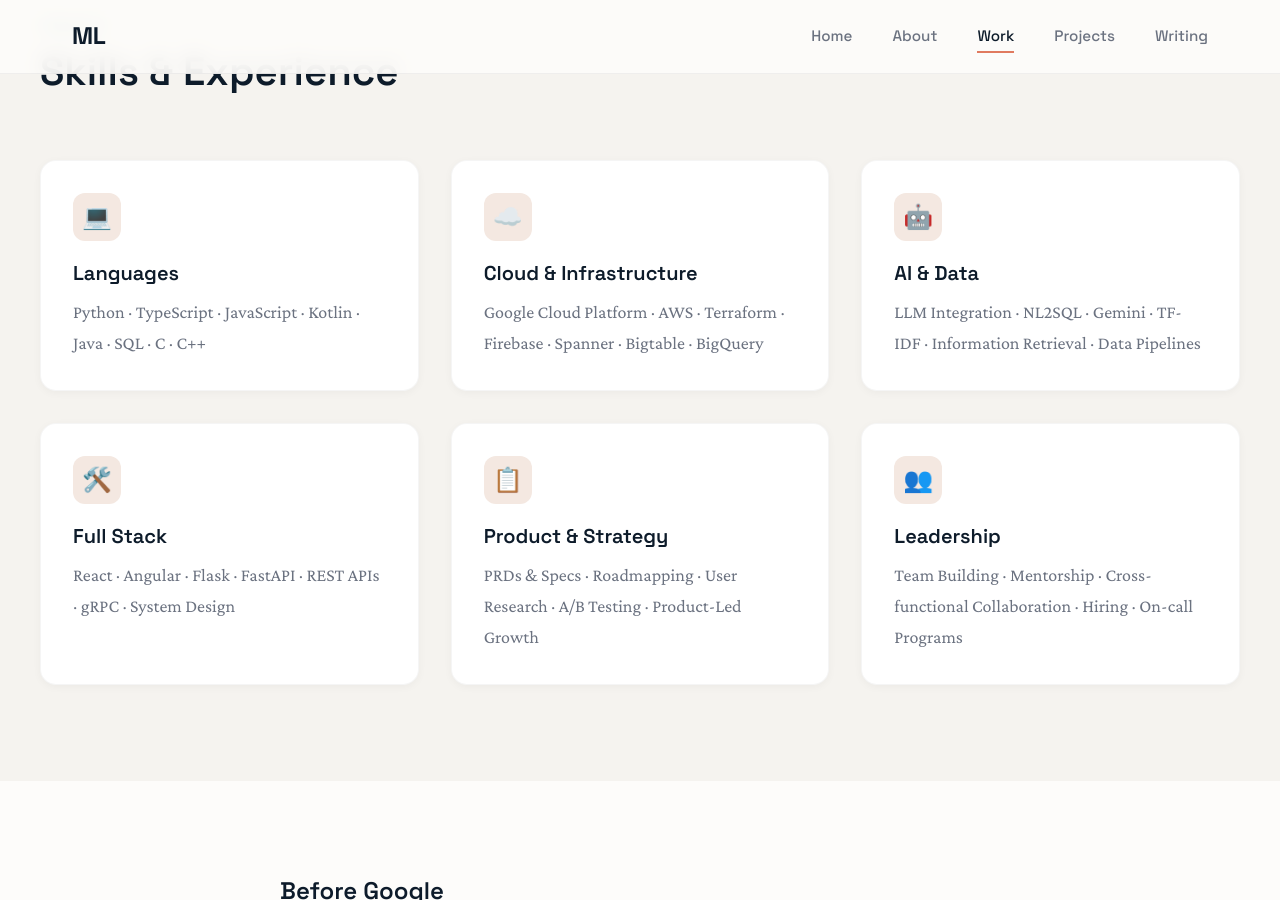
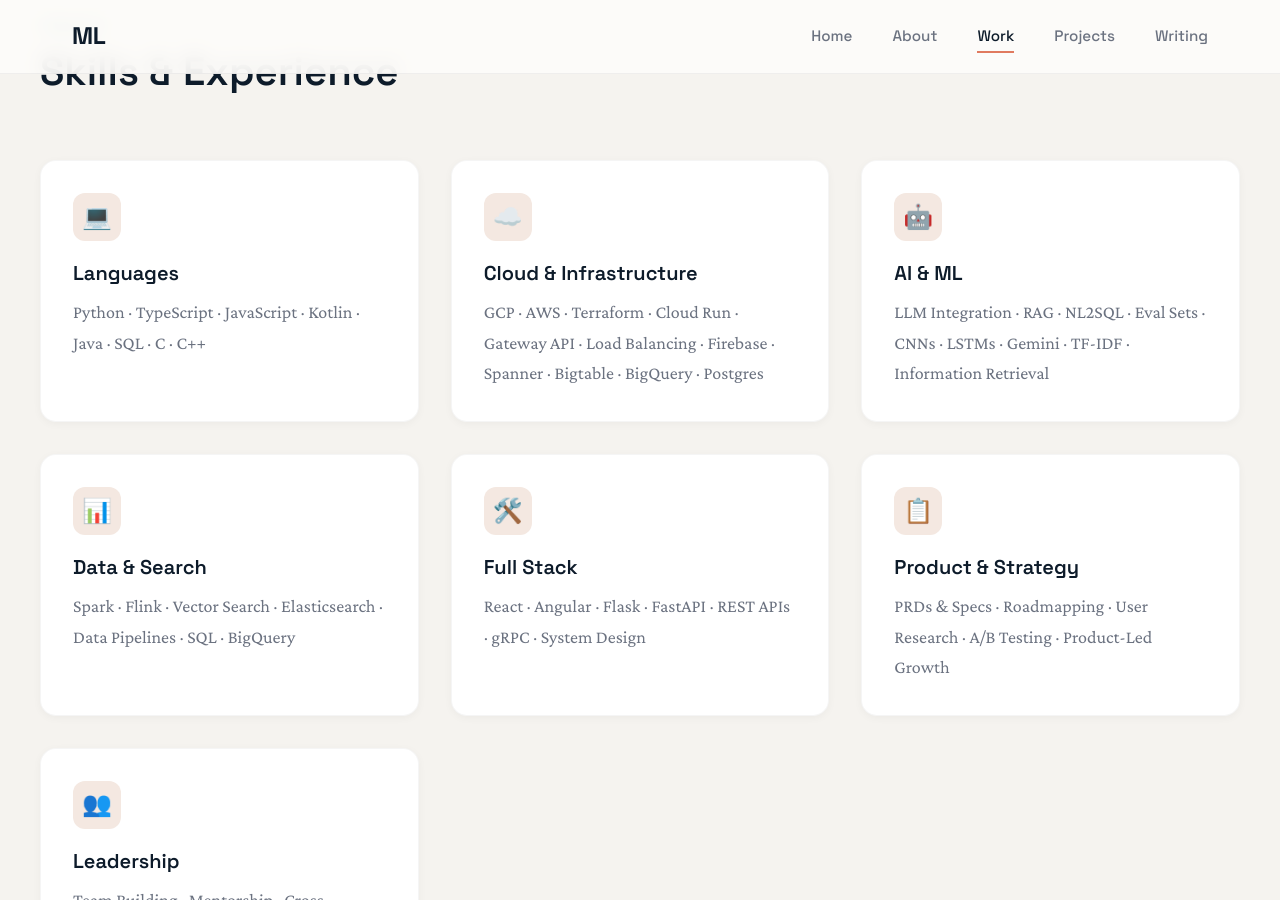
Before and after one commit to Masha-L/masha-l.github.io, a Jekyll site: the page built from work.md, in a window 1280 px wide and 900 px high, scrolled down 2695 px. Built offline with Jekyll 4.4.1, drawn with Linux system fonts in a browser that asks for light colours.

Commit message:
Expand skills: CNNs, LSTMs, RAG, eval sets, Cloud Run, Gateway API, Spark, Flink, Vector Search, Elasticsearch

```diff
--- a/work.md
+++ b/work.md
@@ -122,12 +122,17 @@ permalink: /work/
       <div class="card">
         <div class="card-icon">☁️</div>
         <h3 class="card-title">Cloud & Infrastructure</h3>
-        <p class="card-text">Google Cloud Platform · AWS · Terraform · Firebase · Spanner · Bigtable · BigQuery</p>
+        <p class="card-text">GCP · AWS · Terraform · Cloud Run · Gateway API · Load Balancing · Firebase · Spanner · Bigtable · BigQuery · Postgres</p>
       </div>
       <div class="card">
         <div class="card-icon">🤖</div>
-        <h3 class="card-title">AI & Data</h3>
-        <p class="card-text">LLM Integration · NL2SQL · Gemini · TF-IDF · Information Retrieval · Data Pipelines</p>
+        <h3 class="card-title">AI & ML</h3>
+        <p class="card-text">LLM Integration · RAG · NL2SQL · Eval Sets · CNNs · LSTMs · Gemini · TF-IDF · Information Retrieval</p>
+      </div>
+      <div class="card">
+        <div class="card-icon">📊</div>
+        <h3 class="card-title">Data & Search</h3>
+        <p class="card-text">Spark · Flink · Vector Search · Elasticsearch · Data Pipelines · SQL · BigQuery</p>
       </div>
       <div class="card">
         <div class="card-icon">🛠️</div>
```
